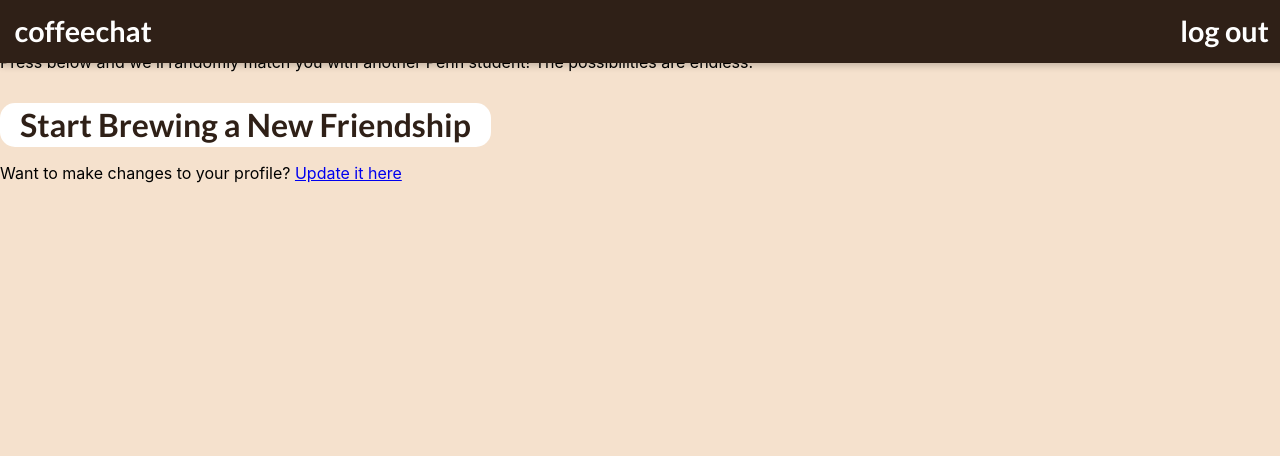
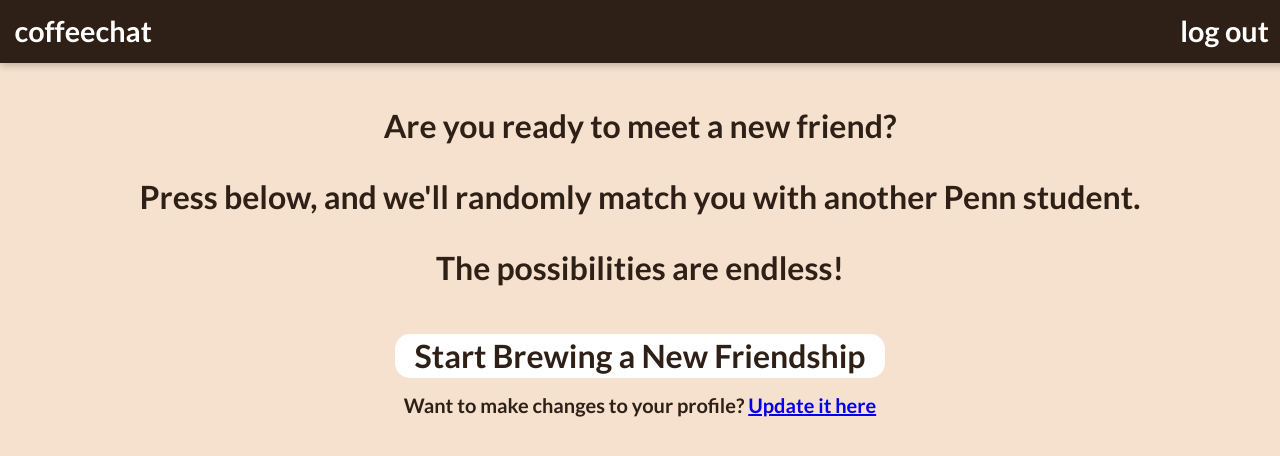
Before and after one commit to PennSpark/sp23-blue-coffeechat, a React (Create React App) app in the folder frontend/coffeechat/: page /startmatch in a window 1280 px wide. Shown: the top 456 px of the page. Built offline with nearby package versions, Linux system fonts and the light colour scheme; no server answers.

Commit message:
Styled startmatch and match when not matched

```diff
--- a/frontend/coffeechat/src/routes/startmatch.jsx
+++ b/frontend/coffeechat/src/routes/startmatch.jsx
@@ -58,12 +58,13 @@ function StartMatch() {
             </head>
             <body>
                 <Header/>
-                <div>
-                    <p className='heading-text'>Are you ready to find a new friend?</p>
-                    <p className='heading-text'>Press below and we'll randomly match you with another Penn student! The possibilities are endless.</p>
+                <div className='startmatch-content'>
+                    <div className='headers'>
+                        <p className='heading-text'>Are you ready to meet a new friend?</p>
+                        <p className='heading-text'>Press below, and we'll randomly match you with another Penn student.</p>
+                        <p className='heading-text'>The possibilities are endless!</p>
+                    </div>
                     <button className='submit-button' onClick={handleMatchStarted}>Start Brewing a New Friendship</button>
-                </div>
-                <div>
                     <p className='body-text'>Want to make changes to your profile? <Link to="/makeprofile">Update it here</Link></p>
                 </div>
             </body>
--- a/frontend/coffeechat/src/routes/styles/generic.css
+++ b/frontend/coffeechat/src/routes/styles/generic.css
@@ -213,3 +213,29 @@ textarea {
     padding-left: 15px;
     padding-right: 15px;
 }
+
+/*
+StartMatch
+*/
+.body-text {
+    color: #2f2017;
+    font-family: 'Lato', sans-serif;
+    font-size: 1.25em;
+    margin-top: 15px;
+}
+
+.heading-text {
+    color: #2f2017;
+    font-family: 'Lato', sans-serif;
+    font-size: 2em;
+    margin-top: 10px;
+}
+
+.startmatch-content {
+    display: flex;
+    flex-direction: column;
+    justify-content: center;
+    text-align: center;
+    align-items: center;
+    margin-top: 7.5%
+}
```
